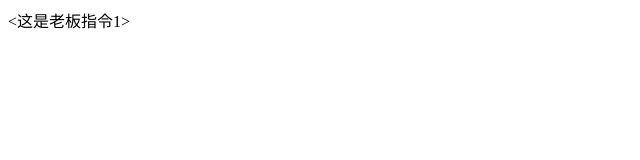
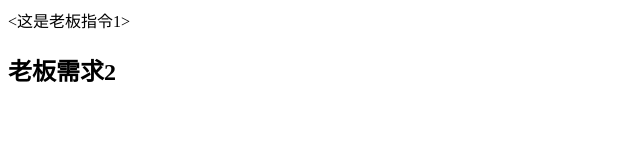
Before and after one commit to yf2050/git-demo-1, a plain HTML site: page index.html in a window 1280 px wide. Shown: the whole page, without its empty margins (0-640 px from the left). Drawn offline with Linux system fonts and the light colour scheme.

Commit message:
老板需求2

```diff
--- a/index.html
+++ b/index.html
@@ -9,6 +9,7 @@
 
 <body>
     <这是老板指令1>
+        <h2>老板需求2</h2>
 </body>
 
 </html>
```
